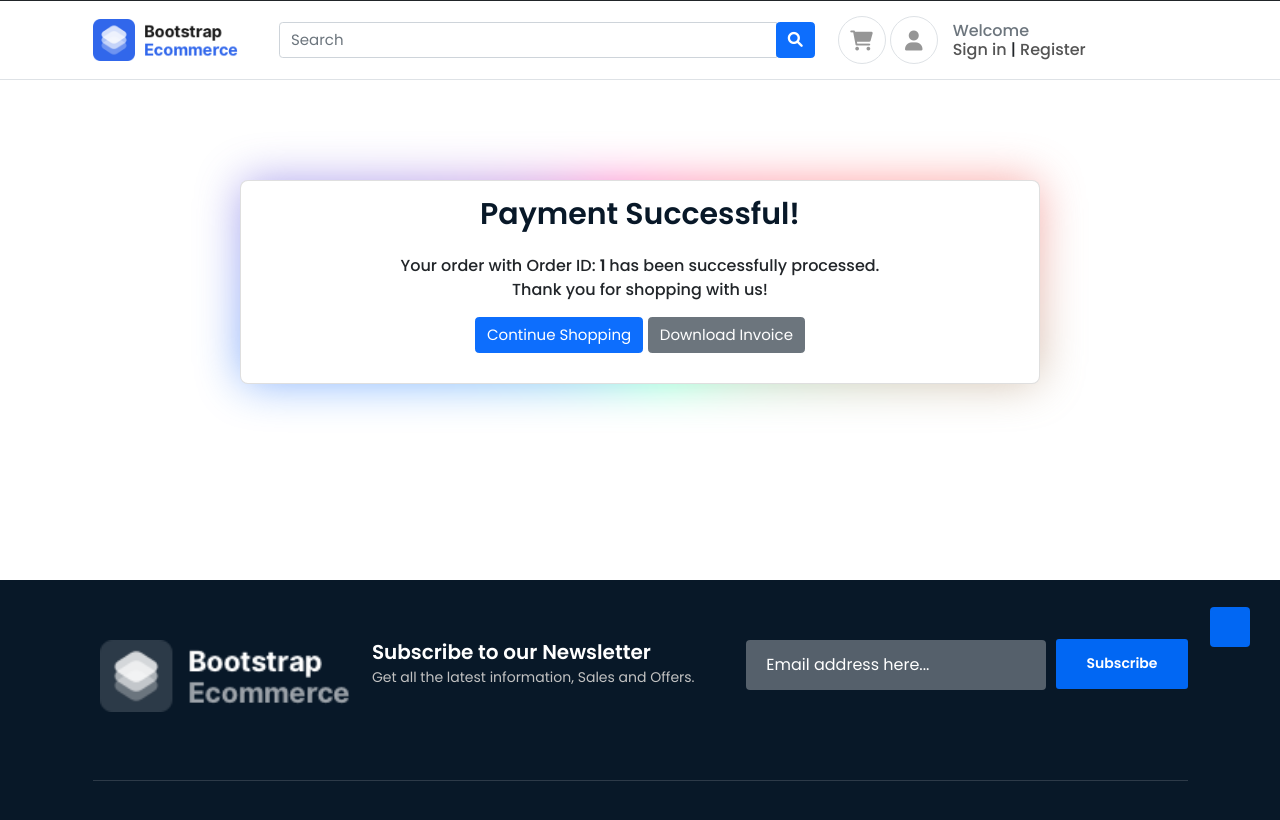
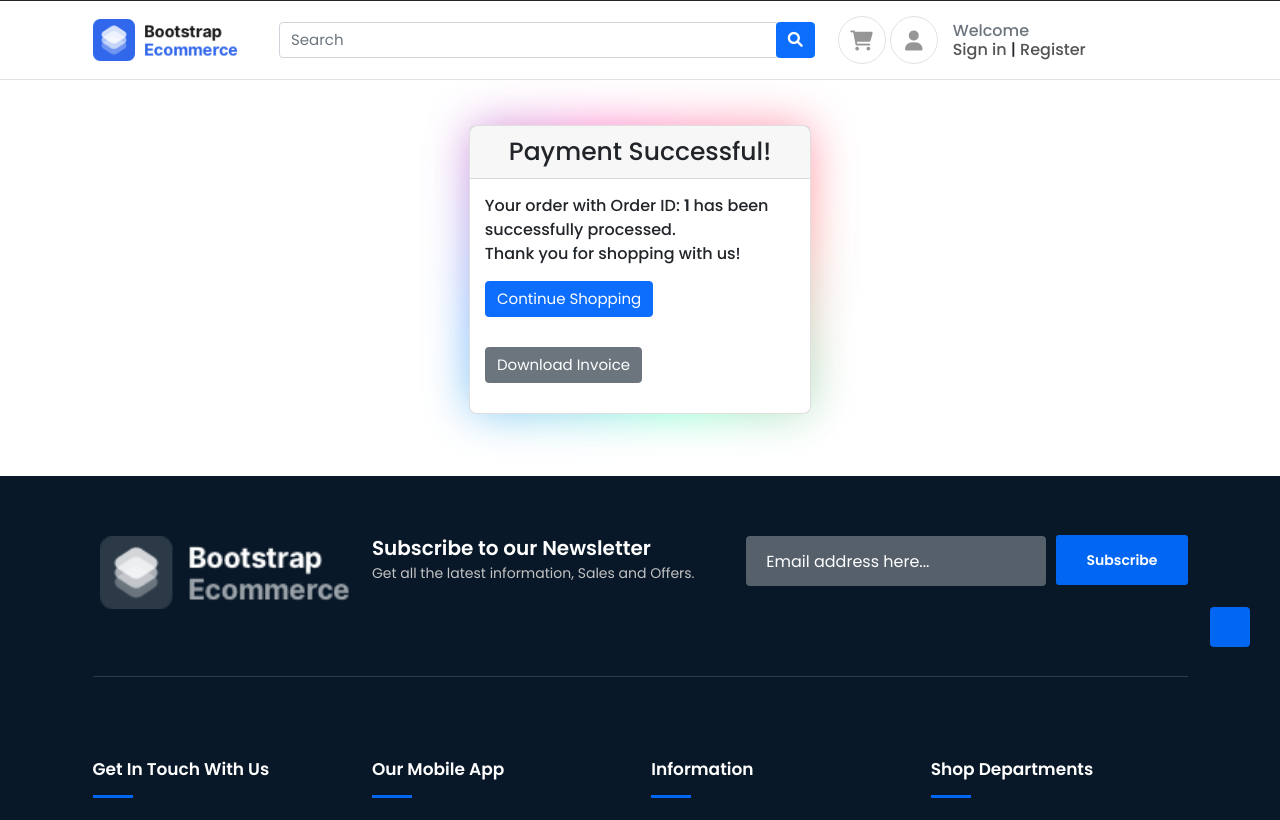
Before and after one commit to pradeepkumargarikipati/my-django-projects, a Django app: template templates/payment_success/payment_success.html in a window 1280 px wide. Shown: the part 93-913 px from the top of the page. Run offline with Django 3.2, Linux system fonts and the light colour scheme; the template is opened without the code that fills it: most values are stand-ins (such as "Sample title", 1, 10 or a date in 2020); some libraries are stand-ins or nearby versions; some web fonts are replaced.

Commit message:
Updated payment_success page

```diff
--- a/templates/payment_success/payment_success.html
+++ b/templates/payment_success/payment_success.html
@@ -1,15 +1,31 @@
-{% extends 'base/base.html' %}
+{% extends 'base/base.html' %} {% block start %}
 
-{% block start %}
-<section class="section-content" style="min-height: 50vh">
-    <div class="card mx-auto" style="max-width: 100vh; margin-top: 100px">
-        <div class="card-body text-center">
-            <h3 class="mb-4">Payment Successful!</h3>
-            <p>Your order with Order ID: <strong>{{ order_id }} </strong> has been successfully processed.</p>
+<!-- ============================ COMPONENT Payment Success ================================= -->
+<section class="section-content padding-bottom">
+  <div class="container-xl d-flex justify-content-center align-items-center mt-5">
+    <div class="row justify-content-center w-100">
+      <div class="col-xl-4">
+        <div class="card mb-4">
+          <div class="card-header" style="text-align: center; font-size: 25px">
+            Payment Successful!
+          </div>
+          <div class="card-body">
+            <p>
+              Your order with Order ID: <strong>{{ order_id }} </strong> has
+              been successfully processed.
+            </p>
             <p>Thank you for shopping with us!</p>
             <a href="{% url 'index' %}" class="btn btn-primary mt-3 mb-3">Continue Shopping</a>
-            <a href="{% url 'download_invoice' razorpay_order_id=order_id %}" class="btn btn-secondary mt-3 mb-3" download="invoice_{{ order_id }}.pdf">Download Invoice</a>
+            <a href="{% url 'download_invoice' razorpay_order_id=order_id %}"
+            class="btn btn-secondary mt-3 mb-3"
+            download="invoice_{{ order_id }}.pdf">
+            Download Invoice
+            </a>
+          </div>
         </div>
+      </div>
     </div>
+  </div>
 </section>
+<!-- ============================ COMPONENT Payment Success END ================================= -->
 {% endblock %}
```
